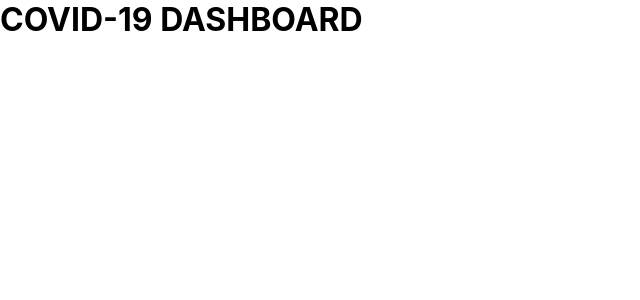
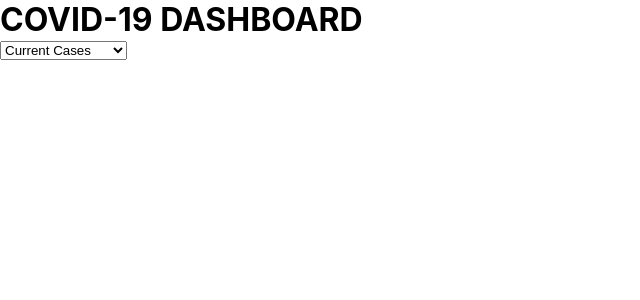
Before and after one commit to comp426-2022-spring/a99-jishui, a React (Create React App) app: page / in a window 1280 px wide. Shown: the top 300 px of the page, without its empty margins (0-640 px from the left). Built offline with nearby package versions, Linux system fonts and the light colour scheme.

Commit message:
added table

```diff
--- a/src/App.js
+++ b/src/App.js
@@ -4,11 +4,23 @@ import * as React from 'react';
 
 function App() {
   return (
-    <div className="app">
-        <h1>COVID-19 DASHBOARD</h1>
+    <><div className="app">
+      <h1>COVID-19 DASHBOARD</h1>
 
-    </div>
+    </div><select>
+        <option selected value="current_cases">Current Cases</option>
+
+        <option value="deaths">Total Deaths</option>
+        <option value="vaccinated">Total Vaccinated</option>
+        <option value="hospitalized">Total Hospitalized</option>
+
+      </select></>
+
+
   );
+
 }
 
+
+
 export default App;
```
Also changed, not shown: src/index.css (line endings or trailing spaces).
